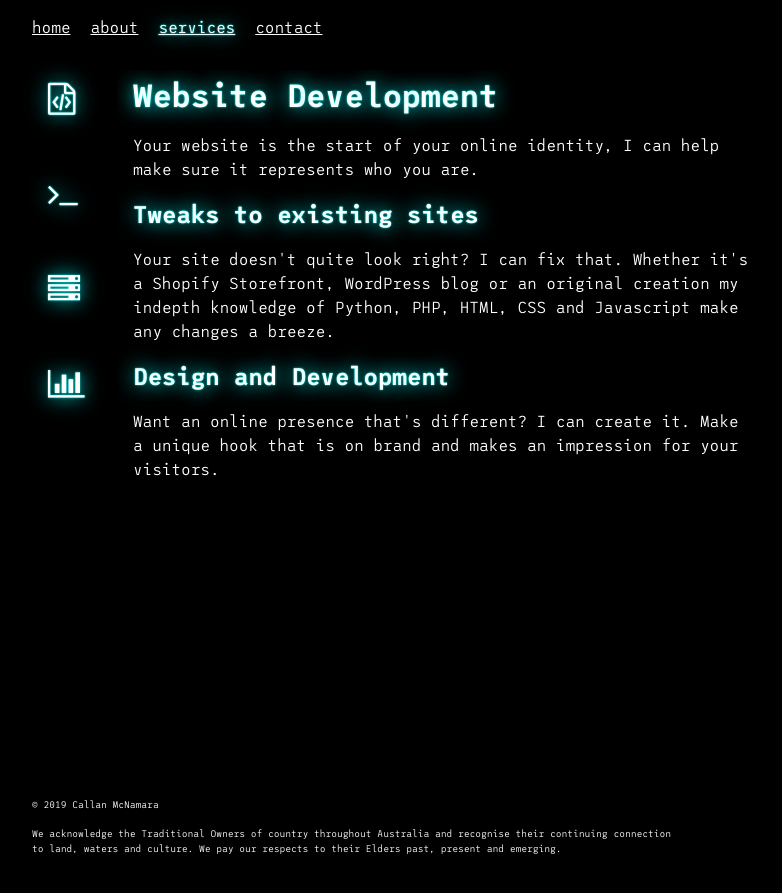
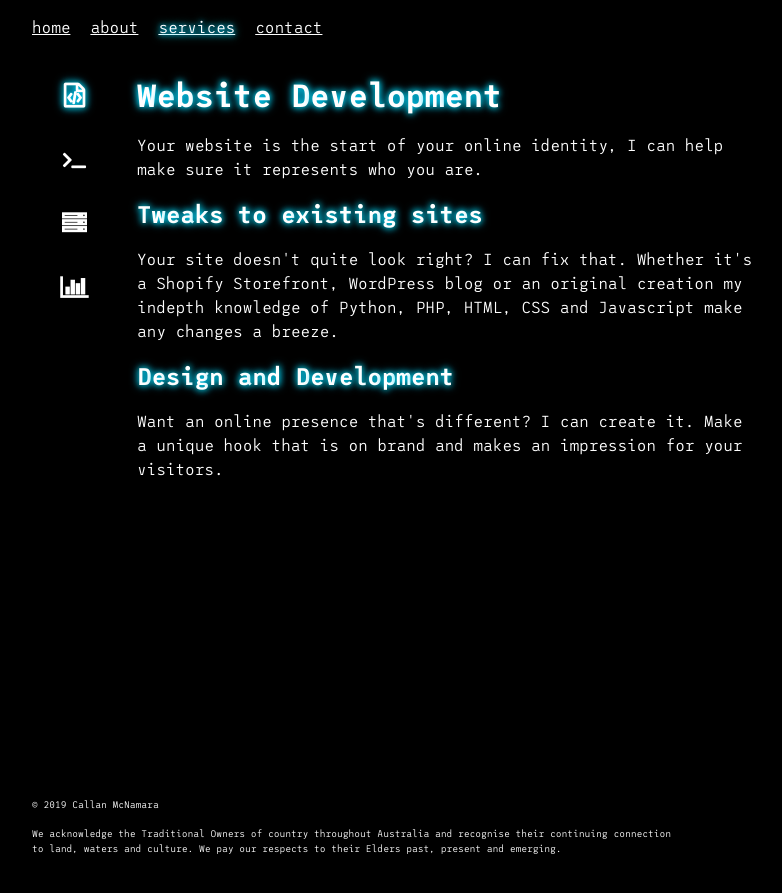
Before and after one commit to cannedmoose/uuspace, a Jekyll site: the page built from services.html, in a window 1280 px wide. Shown: the top 893 px of the page, without its empty margins (28-810 px from the left). Built offline with Jekyll 4.4.1, drawn with Linux system fonts in a browser that asks for light colours; comment, search, counter and statistics services are not loaded.

Commit message:
Tweak shadows, todos

```diff
--- a/TODO.txt
+++ b/TODO.txt
@@ -1,13 +1,7 @@
-P1 Fix service mobile sizing
-P1 Finish multi cursor
-P1 fix services accordian (should have typewriter effect)
-P2 Try multi letters per tick per cursor
-
 P2 revisit menu
 P2 Glowing font, make fonts actually glow...
 
 p3 Animated title
-P3 Tweak homepage speed
 P3 Fix scroll effects...
 P3 LOAD BARRIER...
 	Maybe not needed if we have typewriter effects on other pages
--- a/_includes/typewriter.html
+++ b/_includes/typewriter.html
@@ -63,6 +63,7 @@
 					background-color: white;
 					color: white;
 					fill: white;
+					box-shadow: 0px 0px 2px aqua, 0px 0px 10px aqua;
 					text-shadow: none;
 				}
 				`;
--- a/_sass/_accordian.scss
+++ b/_sass/_accordian.scss
@@ -23,8 +23,10 @@
       @extend %neon-glow;
     }
   }
-  &-label h1 {
+  &-label {
+    font-size: 1.5em;
     width: 100%;
+    text-align: center;
   }
   &-content {
     display: none;
--- a/_sass/_layout.scss
+++ b/_sass/_layout.scss
@@ -2,6 +2,20 @@
   color: white;
   fill: white;
   text-shadow: 0px 0px 2px aqua, 0px 0px 20px aqua;
+  animation: 12s glower infinite;
+}
+
+@keyframes glower {
+  from,
+  to {
+    text-shadow: 0px 0px 5px DeepSkyBlue, 0px 0px 10px aqua;
+  }
+  33% {
+    text-shadow: 0px 0px 10px DeepSkyBlue, 0px 0px 5px aqua;
+  }
+  66% {
+    text-shadow: 0px 0px 10px DeepSkyBlue, 0px 0px 10px aqua;
+  }
 }
 
 .footer {
--- a/services.html
+++ b/services.html
@@ -46,16 +46,16 @@ title: services
 <div class="accord">
 <div class="labels">
 	<label class="accordian-label" for="website">
-		<h1><span class="svg-icon">&#xf1c9;</span></h1>
+		<span class="svg-icon">&#xf1c9;</span>
 	</label>
 	<label class="accordian-label" for="webapp">
-		<h1><span class="svg-icon">&#xf120;</span></h1>
+		<span class="svg-icon">&#xf120;</span>
 	</label>
 	<label class="accordian-label" for="infra">
-		<h1><span class="svg-icon">&#xf233;</span></h1>
+		<span class="svg-icon">&#xf233;</span>
 	</label>
 	<label class="accordian-label" for="seo">
-		<h1><span class="svg-icon">&#xe802;</span></h1>
+		<span class="svg-icon">&#xe802;</span>
 	</label>
 </div>
 <div class="accordians">
```
